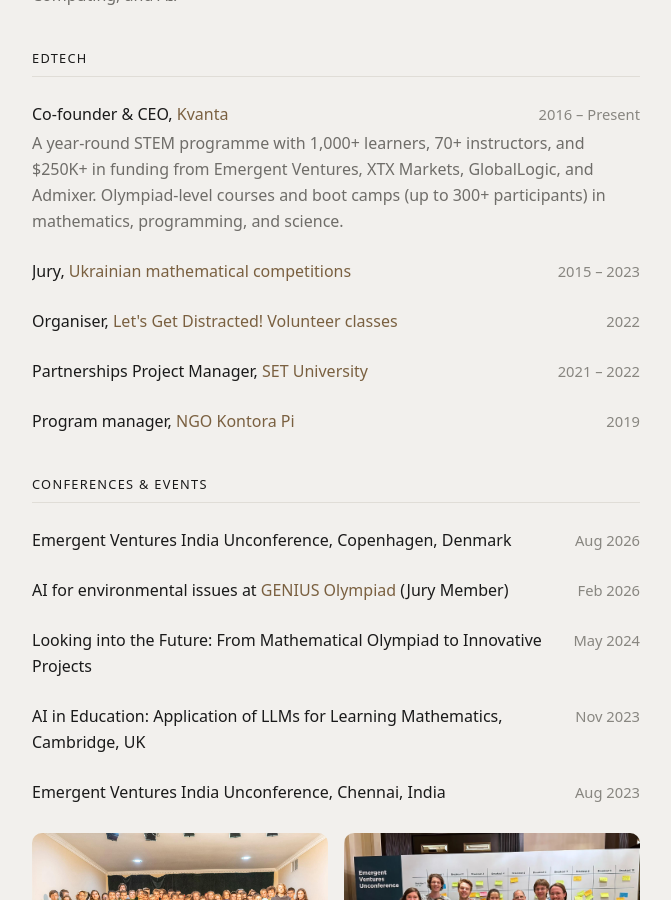
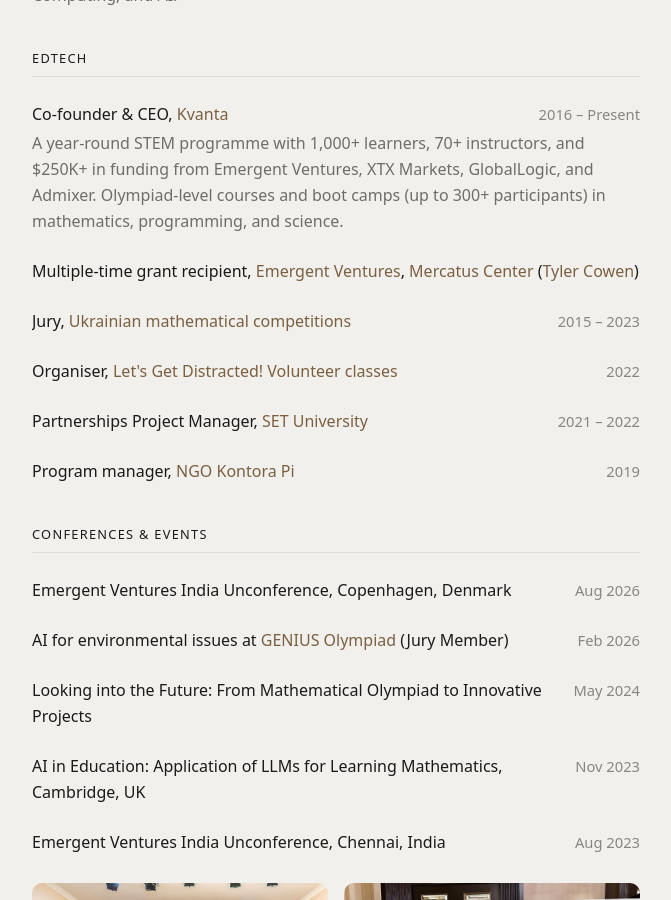
Before and after one commit to andynik/andynik.github.io, a Jekyll site: the page built from projects.md, in a window 1280 px wide and 900 px high, scrolled down 727 px. Shown: the whole window, without its empty margins (304-975 px from the left). Built offline with Jekyll 4.4.1, drawn with Linux system fonts in a browser that asks for light colours; a style sheet for code colours, icons or effects is not loaded.

Commit message:
Add multiple Emergent Ventures grants from the Mercatus Center.
Co-authored-by: Cursor <cursoragent@cursor.com>

```diff
--- a/projects.md
+++ b/projects.md
@@ -49,6 +49,10 @@ Mathematical Reasoning with AI models. Run seminars in Databases, Cloud Computin
 </p>
 
 A year-round STEM programme with 1,000+ learners, 70+ instructors, and $250K+ in funding from Emergent Ventures, XTX Markets, GlobalLogic, and Admixer. Olympiad-level courses and boot camps (up to 300+ participants) in mathematics, programming, and science.
+
+<p class="role">
+  <span>Multiple-time grant recipient, <a href="https://www.mercatus.org/emergent-ventures">Emergent Ventures</a>, <a href="https://www.mercatus.org/">Mercatus Center</a> (<a href="https://www.mercatus.org/scholars/tyler-cowen">Tyler Cowen</a>)</span>
+</p>
 
 <p class="role">
   <span>Jury, <a href="https://matholymp.com.ua/">Ukrainian mathematical competitions</a></span>
```
Also changed, not shown: index.md (+1 -1 lines).
